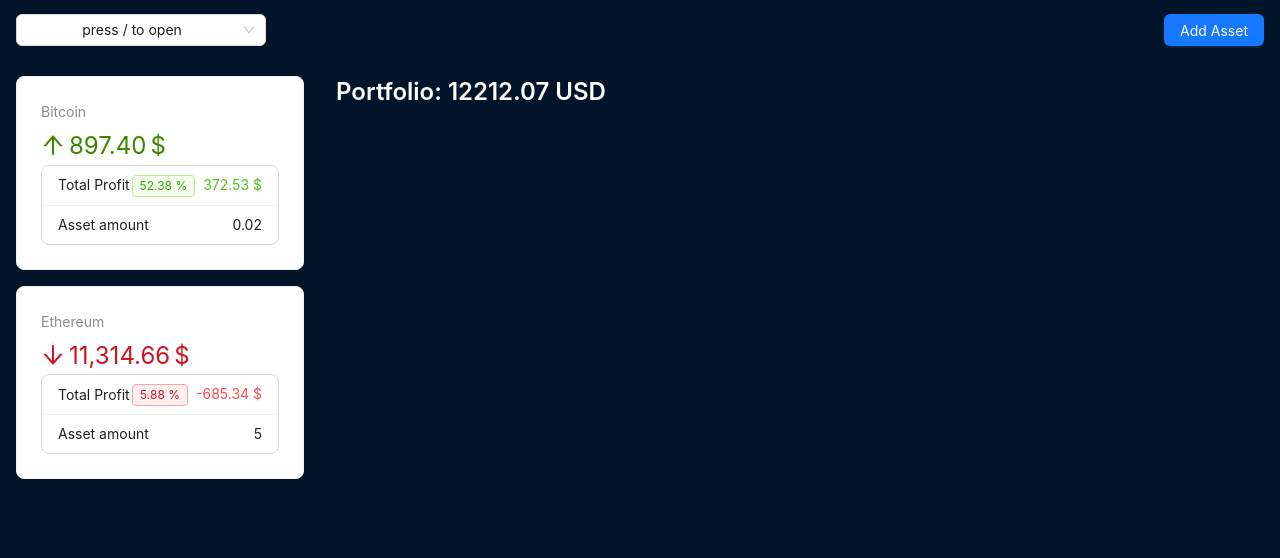
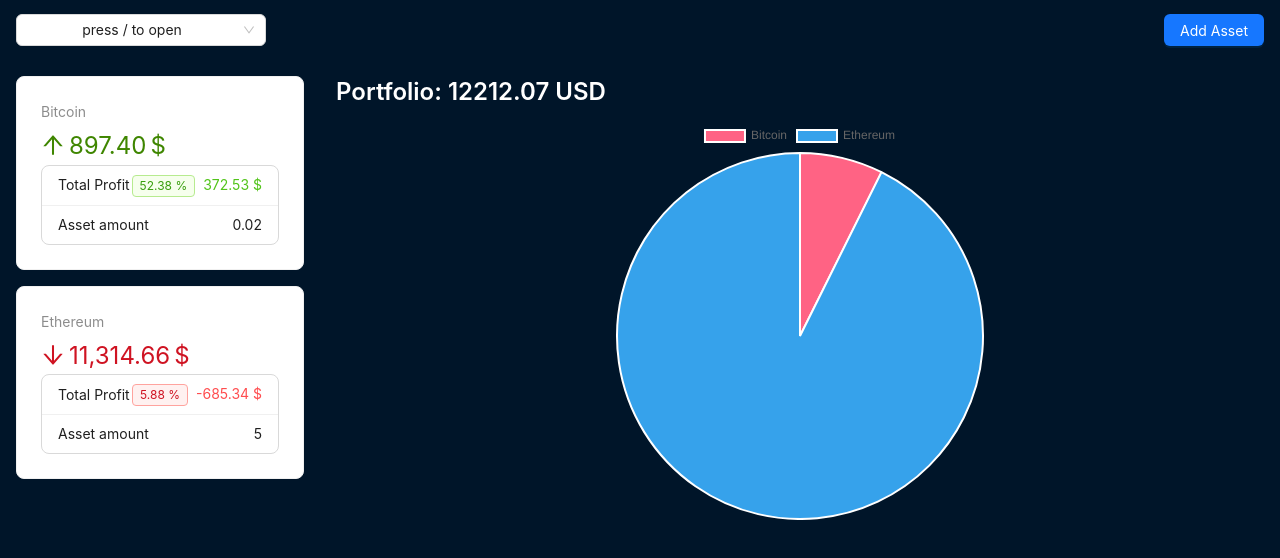
Before and after one commit to PRO94/crypto-app-js, a React (Vite) app in the folder CryptoApplication/src/frontend/: page / in a window 1280 px wide. Shown: the top 558 px of the page. Built offline with nearby package versions, Linux system fonts and the light colour scheme.

Commit message:
Add PortfolioChart with chart.js and react-chartjs-2 usage.

```diff
--- a/CryptoApplication/src/frontend/package.json
+++ b/CryptoApplication/src/frontend/package.json
@@ -11,7 +11,9 @@
   },
   "dependencies": {
     "antd": "^5.20.2",
+    "chart.js": "^4.4.4",
     "react": "^18.2.0",
+    "react-chartjs-2": "^5.2.0",
     "react-dom": "^18.2.0"
   },
   "devDependencies": {
--- /dev/null
+++ b/CryptoApplication/src/frontend/src/components/PortfolioChart.jsx
@@ -0,0 +1,39 @@
+import { Chart as ChartJS, ArcElement, Tooltip, Legend } from "chart.js";
+import { Pie } from "react-chartjs-2";
+import { useCrypto } from "../context/crypto-context";
+
+ChartJS.register(ArcElement, Tooltip, Legend);
+
+export default function PortfolioChart() {
+  const { assets } = useCrypto();
+
+  const data = {
+    labels: assets.map((asset) => asset.name),
+    datasets: [
+      {
+        label: "USD",
+        data: assets.map((asset) => asset.totalAmount.toFixed(2)),
+        backgroundColor: [
+          "rgb(255, 99, 132)",
+          "rgb(54, 162, 235)",
+          "rgb(255, 100, 86)",
+          "rgb(255, 205, 156)",
+          "rgb(255, 75, 200)",
+        ],
+      },
+    ],
+  };
+
+  return (
+    <div
+      style={{
+        display: "flex",
+        marginBottom: "1rem",
+        justifyContent: "center",
+        height: 400,
+      }}
+    >
+      <Pie data={data}></Pie>
+    </div>
+  );
+}
--- a/CryptoApplication/src/frontend/src/components/layout/AppContent.jsx
+++ b/CryptoApplication/src/frontend/src/components/layout/AppContent.jsx
@@ -1,5 +1,7 @@
 import { Layout, Typography } from "antd";
 import { useCrypto } from "../../context/crypto-context";
+import PortfolioChart from "../PortfolioChart";
+import AssetsTable from "../AssetsTable";
 
 const contentStyle = {
   textAlign: "center",
@@ -27,6 +29,7 @@
           .toFixed(2)}{" "}
         USD
       </Typography.Title>
+      <PortfolioChart />
     </Layout.Content>
   );
 }
--- a/CryptoApplication/src/frontend/src/context/crypto-context.jsx
+++ b/CryptoApplication/src/frontend/src/context/crypto-context.jsx
@@ -21,6 +21,7 @@
         growPercent: percentDifference(asset.price, coin.price),
         totalAmount: asset.amount * coin.price,
         totalProfit: asset.amount * coin.price - asset.amount * asset.price,
+        name: coin.name,
         ...asset,
       };
     });
```
Also changed, not shown: 1 other file (tests, documents, lock files or other folders).
